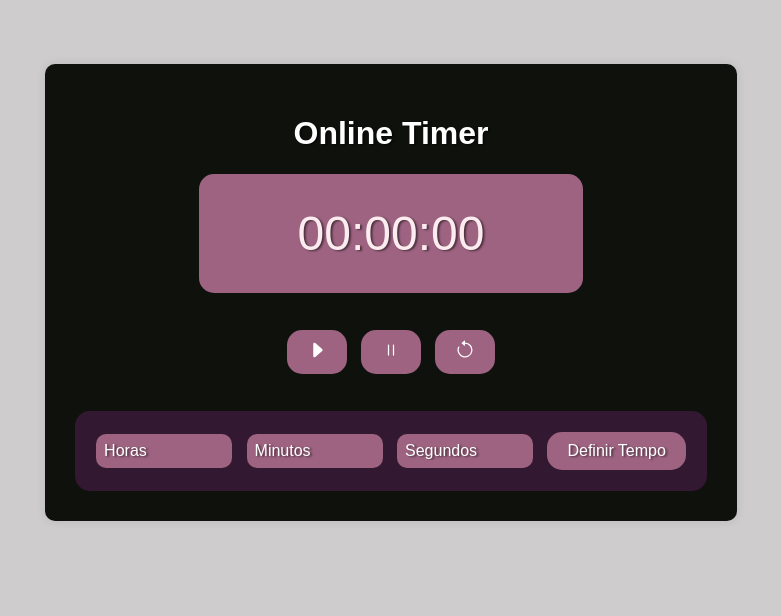
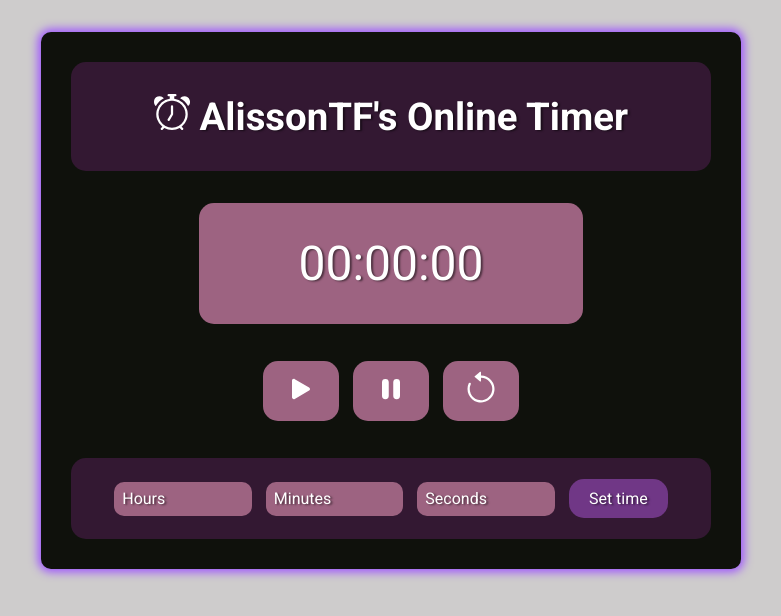
Before and after one commit to alissontfraga/alissontf-timer, a plain HTML site: page index.html in a window 1280 px wide. Shown: the whole page, without its empty margins (249-1030 px from the left). Drawn offline with Linux system fonts and the light colour scheme.

Commit message:
Style and HTML changes

```diff
--- a/index.html
+++ b/index.html
@@ -8,27 +8,35 @@
 <body>
   <div class="container">
 
-        <h1>Online Timer</h1>
+        <div class="first-title">
+
+          <h1><svg xmlns="http://www.w3.org/2000/svg" width="36" height="36" fill="currentColor" class="bi bi-alarm" viewBox="0 0 16 16">
+  <path d="M8.5 5.5a.5.5 0 0 0-1 0v3.362l-1.429 2.38a.5.5 0 1 0 .858.515l1.5-2.5A.5.5 0 0 0 8.5 9z"/>
+  <path d="M6.5 0a.5.5 0 0 0 0 1H7v1.07a7.001 7.001 0 0 0-3.273 12.474l-.602.602a.5.5 0 0 0 .707.708l.746-.746A6.97 6.97 0 0 0 8 16a6.97 6.97 0 0 0 3.422-.892l.746.746a.5.5 0 0 0 .707-.708l-.601-.602A7.001 7.001 0 0 0 9 2.07V1h.5a.5.5 0 0 0 0-1zm1.038 3.018a6 6 0 0 1 .924 0 6 6 0 1 1-.924 0M0 3.5c0 .753.333 1.429.86 1.887A8.04 8.04 0 0 1 4.387 1.86 2.5 2.5 0 0 0 0 3.5M13.5 1c-.753 0-1.429.333-1.887.86a8.04 8.04 0 0 1 3.527 3.527A2.5 2.5 0 0 0 13.5 1"/>
+</svg> AlissonTF's Online Timer</h1>
+        </div>
 
         <div id="time-display">00:00:00</div>
 
         <div class="controls">
-            <button id="start"><svg xmlns="http://www.w3.org/2000/svg" width="20" height="20" fill="currentColor" class="bi bi-caret-right-fill" viewBox="0 0 16 16">
-  <path d="m12.14 8.753-5.482 4.796c-.646.566-1.658.106-1.658-.753V3.204a1 1 0 0 1 1.659-.753l5.48 4.796a1 1 0 0 1 0 1.506z"/>
-</svg></button>
-            <button id="pause"><svg xmlns="http://www.w3.org/2000/svg" width="20" height="20" fill="currentColor" class="bi bi-pause" viewBox="0 0 16 16">
-  <path d="M6 3.5a.5.5 0 0 1 .5.5v8a.5.5 0 0 1-1 0V4a.5.5 0 0 1 .5-.5m4 0a.5.5 0 0 1 .5.5v8a.5.5 0 0 1-1 0V4a.5.5 0 0 1 .5-.5"/>
-</svg></button>
-            <button id="reset"><svg xmlns="http://www.w3.org/2000/svg" width="20" height="20" fill="currentColor" class="bi bi-arrow-counterclockwise" viewBox="0 0 16 16">
+            <button id="start"><svg xmlns="http://www.w3.org/2000/svg" width="36" height="36" fill="currentColor" class="bi bi-play-fill" viewBox="0 0 16 16">
+  <path d="m11.596 8.697-6.363 3.692c-.54.313-1.233-.066-1.233-.697V4.308c0-.63.692-1.01 1.233-.696l6.363 3.692a.802.802 0 0 1 0 1.393"/>
+              </svg></button>
+
+            <button id="pause"><svg xmlns="http://www.w3.org/2000/svg" width="36" height="36" fill="currentColor" class="bi bi-pause-fill" viewBox="0 0 16 16">
+             <path d="M5.5 3.5A1.5 1.5 0 0 1 7 5v6a1.5 1.5 0 0 1-3 0V5a1.5 1.5 0 0 1 1.5-1.5m5 0A1.5 1.5 0 0 1 12 5v6a1.5 1.5 0 0 1-3 0V5a1.5 1.5 0 0 1 1.5-1.5"/>
+             </svg></button>
+
+            <button id="reset"><svg xmlns="http://www.w3.org/2000/svg" width="36" height="36" fill="currentColor" class="bi bi-arrow-counterclockwise" viewBox="0 0 16 16">
   <path fill-rule="evenodd" d="M8 3a5 5 0 1 1-4.546 2.914.5.5 0 0 0-.908-.417A6 6 0 1 0 8 2z"/>
   <path d="M8 4.466V.534a.25.25 0 0 0-.41-.192L5.23 2.308a.25.25 0 0 0 0 .384l2.36 1.966A.25.25 0 0 0 8 4.466"/>
 </svg></button>
         </div>
         <div class="time-setter">
-            <input type="number" id="hours" min="0" placeholder="Horas">
-            <input type="number" id="minutes" min="0" max="59" placeholder="Minutos">
-            <input type="number" id="seconds" min="0" max="59" placeholder="Segundos">
-            <button id="set-time">Definir Tempo</button>
+            <input type="number" id="hours" min="0" placeholder="Hours">
+            <input type="number" id="minutes" min="0" max="59" placeholder="Minutes">
+            <input type="number" id="seconds" min="0" max="59" placeholder="Seconds">
+            <button id="set-time">Set time</button>
           </div>
 
 </div>
--- a/style/style.css
+++ b/style/style.css
@@ -1,4 +1,5 @@
-@charset "UTF-8"
+@charset "UTF-8";
+@import url('https://fonts.googleapis.com/css2?family=Roboto:ital,wght@0,100..900;1,100..900&display=swap');
 *{
     margin: 0px;
     padding: 0px;
@@ -6,7 +7,7 @@
 }
 
 body {
-    font-family: Arial, Helvetica, sans-serif;
+    font-family: Roboto, Arial, Helvetica, sans-serif;
     background-color: #cecccc;
     color: white;
     text-shadow: 2px 1px 2px rgba(0, 0, 0, 0.507);
@@ -15,16 +16,25 @@ body {
 
   .container {
     margin: auto;
-    margin-top: 4rem;
+    margin-top: 2rem;
     text-align: center;
     width: 50%;
     height: 50%;
     background-color: #0F110C;
     padding: 30px;
     border-radius: 10px;
-    box-shadow: 0 0 10px rgba(0, 0, 0, 0.1);
+    box-shadow: 0px 0px 10px 3px rgb(157, 82, 255);
+  }
+  .first-title{
+    background-color: #331832;
+    padding: 2rem;
+    margin-bottom: 2rem;
+    border-radius: 15px;
   }
 
+  .first-title h1 {
+    font-size: 2.4rem;
+  }
 
   #time-display {
     margin: auto;
@@ -36,7 +46,7 @@ body {
     margin-bottom: 2rem;
     background-color: #9D6381;
     border-radius: 15px;
-    color: #FDECEF;
+    color: #ffffff;
   }
   .controls button{
     background-color: #9D6381;
@@ -56,7 +66,7 @@ body {
     margin: 5px;
     font-size: 16px;
     cursor: pointer;
-    background-color: #9D6381;
+    background-color: #703786;
     border-radius: 15px;
     border: none;
     text-shadow: 2px 1px 2px rgba(0, 0, 0, 0.507);
@@ -70,6 +80,7 @@ body {
   }
 
   .time-setter input {
+    color: white;
     background-color: #9D6381;
     width: 20%;
     padding: 8px;
@@ -79,6 +90,10 @@ body {
     border-radius: 10px;
   }
   input::placeholder{
+    font-family: Roboto, Arial, Helvetica, sans-serif;
     color: white;
     text-shadow: 2px 1px 2px rgba(0, 0, 0, 0.507);
   }
+  button{
+    font-family: Roboto, Arial, Helvetica, sans-serif;
+  }
```
